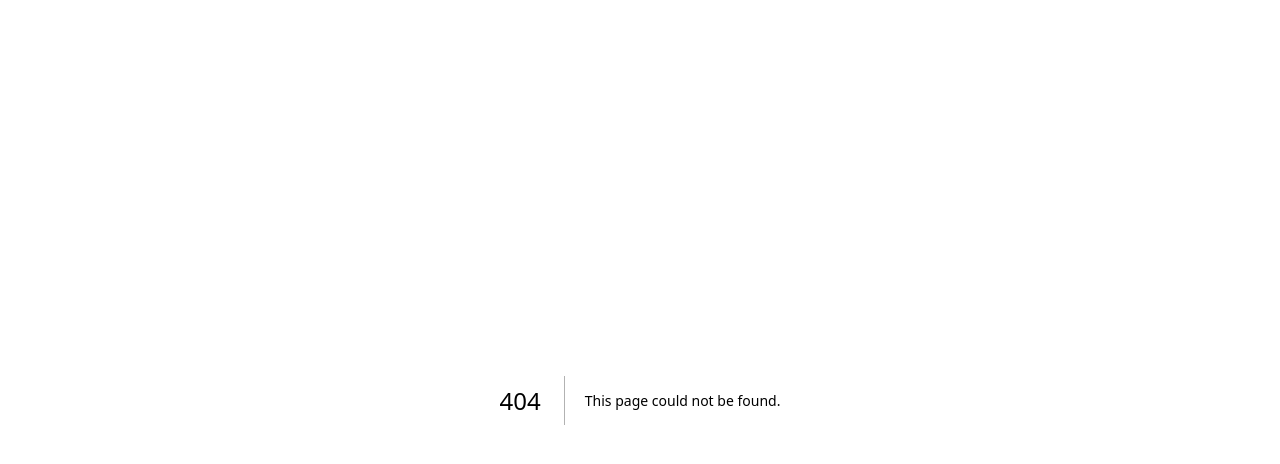
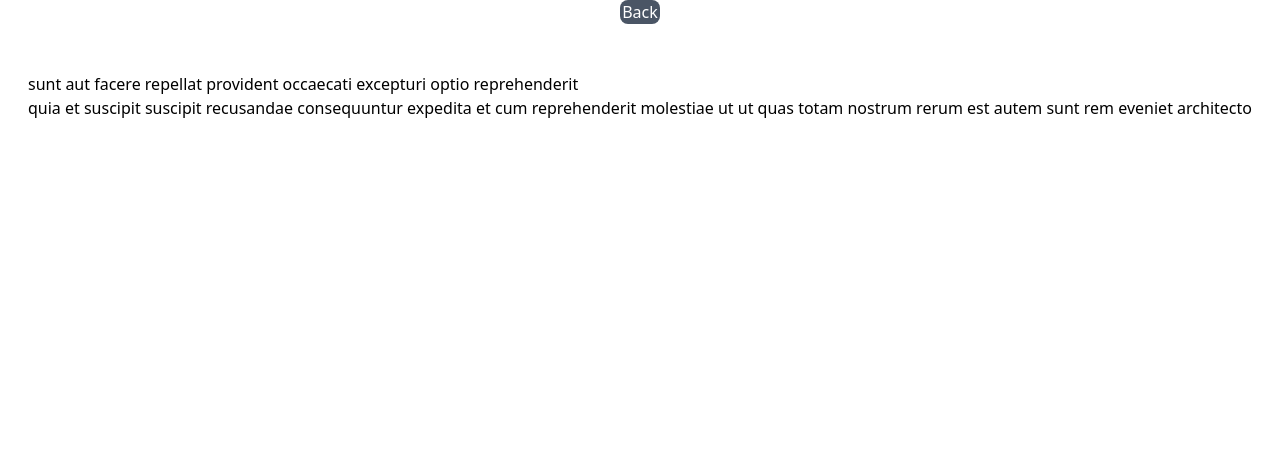
Before and after one commit to hosein8513/learning-nextjs, a Next.js app: page /posts/1 in a window 1280 px wide. Before the commit this address had no page. Shown: the top 464 px of the page. Built offline with nearby package versions, Linux system fonts and the light colour scheme; data requests are answered from the project's data file.

Commit message:
create-post-page-with-app router

```diff
--- /dev/null
+++ b/app/posts/[postId]/page.js
@@ -0,0 +1,37 @@
+import BackButton from '@/components/BackButton';
+import React from 'react';
+
+export async function generateStaticParams() {
+    return [
+        {postId: "1"},
+        {postId: "2"},
+        {postId: "3"}
+    ]
+}
+
+const getPostsService = async (postId) => {
+    const res = await fetch(`http://localhost:3000/posts/${postId}`)
+    const post = await res.json()
+    return post
+}
+
+const page = async({params}) => {
+    const {postId} = await params
+    const post = await getPostsService(postId)
+
+    return (
+        <>
+             <div className='flex flex-col justify-center items-center'>
+              <BackButton/>
+                <br />
+                <br />
+                {post.title}
+                <br />
+                {post.body}
+
+            </div>
+        </>
+    );
+};
+
+export default page;
--- a/app/posts/page.js
+++ b/app/posts/page.js
@@ -1,3 +1,4 @@
+import BackButton from '@/components/BackButton';
 import Link from 'next/link';
 import React from 'react';
 
@@ -12,7 +13,7 @@ const page = async() => {
     const posts = await getPostsService()
     return (
       <div className='w-full h-full flex flex-col gap-4 justify-center items-center'>
-            <button className='w-10 h-6 rounded-lg bg-gray-300 text-white text-center'>Back</button>
+        <BackButton/>
             <ul className='flex flex-col gap-4'>
                 {posts.map(p=>(
                     <Link key={p.id} href={`/posts/${p.id}`}> {p.title}</Link>
--- /dev/null
+++ b/components/BackButton.jsx
@@ -0,0 +1,19 @@
+'use client'
+import { useRouter } from 'next/navigation';
+import React from 'react';
+
+const BackButton = () => {
+    const router = useRouter()
+    return (
+        <div>
+            <button className='w-10 h-6 rounded-lg bg-gray-600 text-white text-center'
+            onClick={()=>{
+                console.log("clicked");
+
+                router.back()}}>Back</button>
+
+        </div>
+    );
+};
+
+export default BackButton;
--- a/next.config.mjs
+++ b/next.config.mjs
@@ -1,6 +1,7 @@
 /** @type {import('next').NextConfig} */
 const nextConfig = {
   /* config options here */
+  allowedDevOrigins: ['192.168.1.100'],
 };
 
 export default nextConfig;
```
